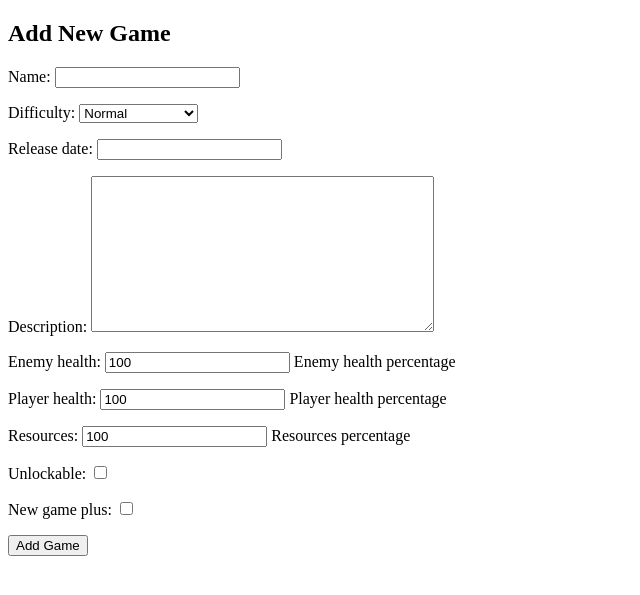
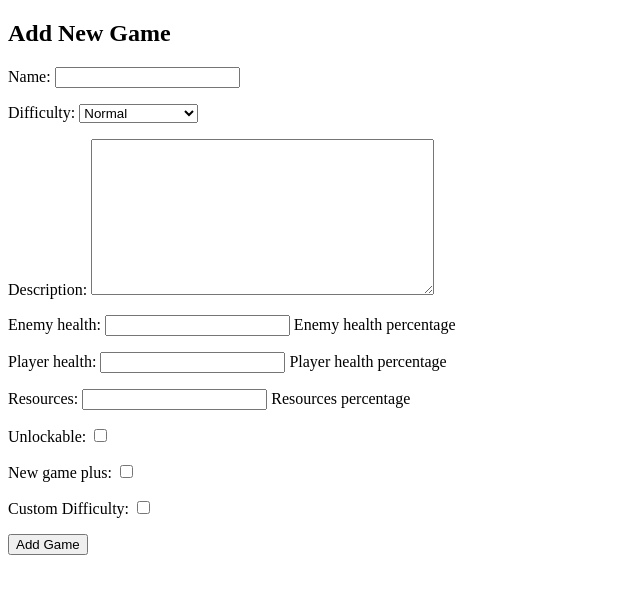
Before and after one commit to Joe-Brookes-Code-Institute/The-New-Game-Diffculty-Database, a Django app: page /add/ in a window 1280 px wide. Shown: the part 98-693 px from the top of the page, without its empty margins (0-640 px from the left). Run offline with Django 4.2, Linux system fonts and the light colour scheme.

Commit message:
openable games

```diff
--- a/game_difficulty_database/forms.py
+++ b/game_difficulty_database/forms.py
@@ -4,6 +4,12 @@ from .models import Game
 class GameForm(forms.ModelForm):
     class Meta:
         model = Game
-        fields = ['name', 'difficulty', 'release_date', 'description',
+        fields = ['name', 'difficulty', 'description',
                   'enemy_health', 'player_health', 'resources',
-                  'unlockable', 'new_game_plus']
+                  'unlockable', 'new_game_plus', 'Custom_Difficulty']
+
+    def __init__(self, *args, **kwargs):
+        super(GameForm, self).__init__(*args, **kwargs)
+        for field in self.fields:
+            if field not in ['name', 'difficulty']:
+                self.fields[field].required = False
--- a/game_difficulty_database/models.py
+++ b/game_difficulty_database/models.py
@@ -15,17 +15,17 @@ class Game(models.Model):
 
     name = models.CharField(max_length=200)
     difficulty = models.CharField(max_length=20, choices=DIFFICULTY_CHOICES, default='normal')
-    release_date = models.DateField()
-    description = models.TextField()
+    description = models.TextField(blank=True)  # Made optional
 
-    # New fields for difficulty settings
-    enemy_health = models.IntegerField(default=100, help_text="Enemy health percentage")
-    player_health = models.IntegerField(default=100, help_text="Player health percentage")
-    resources = models.IntegerField(default=100, help_text="Resources percentage")
+    # New fields for difficulty settings, made optional
+    enemy_health = models.IntegerField(null=True, blank=True, help_text="Enemy health percentage")
+    player_health = models.IntegerField(null=True, blank=True, help_text="Player health percentage")
+    resources = models.IntegerField(null=True, blank=True, help_text="Resources percentage")
 
-    # Checkboxes
-    unlockable = models.BooleanField(default=False)
-    new_game_plus = models.BooleanField(default=False)
+    # Checkboxes, made optional
+    unlockable = models.BooleanField(default=False, blank=True)
+    new_game_plus = models.BooleanField(default=False, blank=True)
+    Custom_Difficulty = models.BooleanField(default=False, blank=True)
 
     def __str__(self):
         return self.name
```
Also changed, not shown: templates/game_difficulty_database/game_detail.html (+5 -3 lines), templates/game_difficulty_database/game_list.html (+4 -3 lines), game_difficulty_database/migrations/0005_remove_game_release_date_game_custom_difficulty_and_more.py (added).
